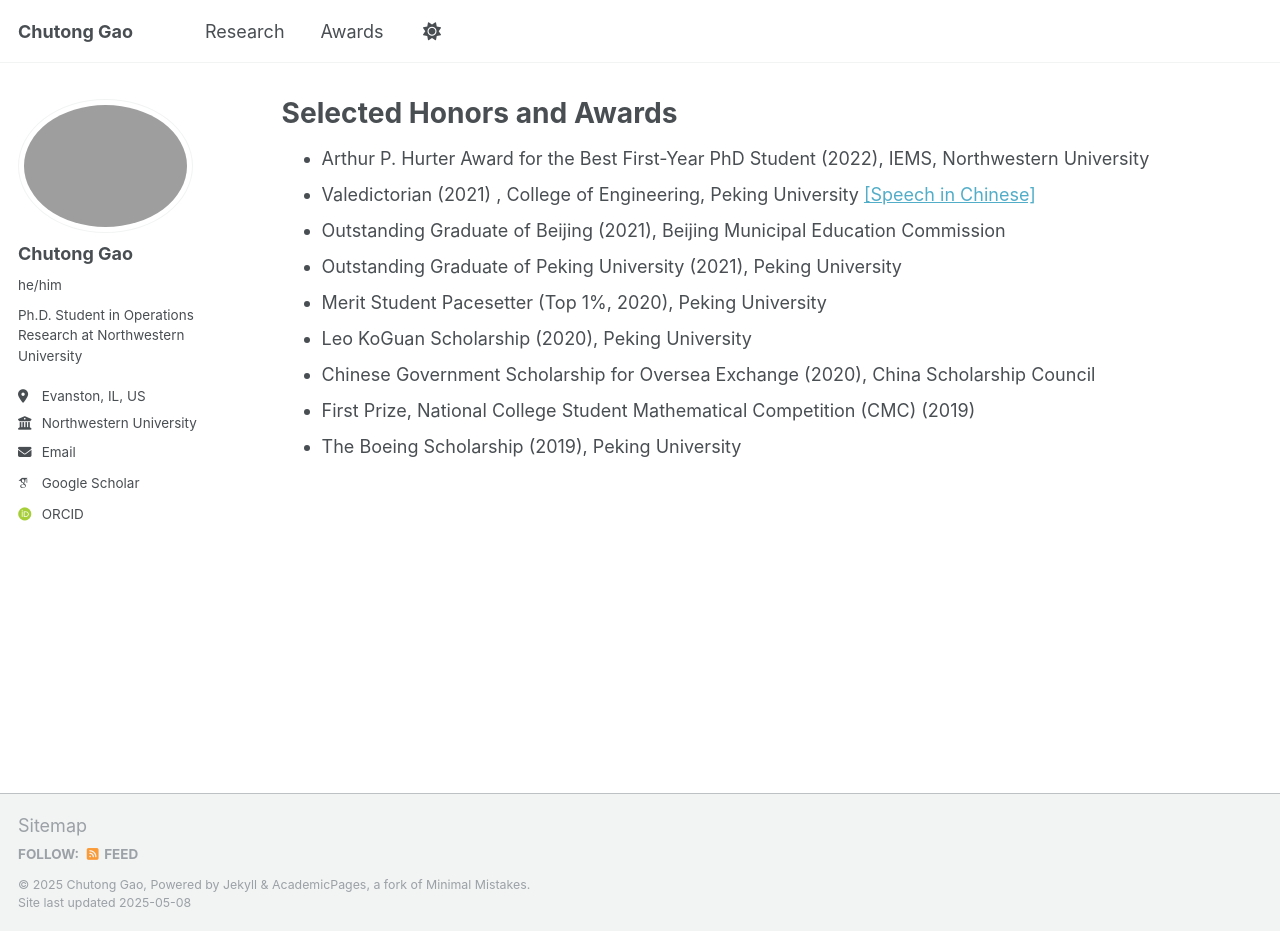
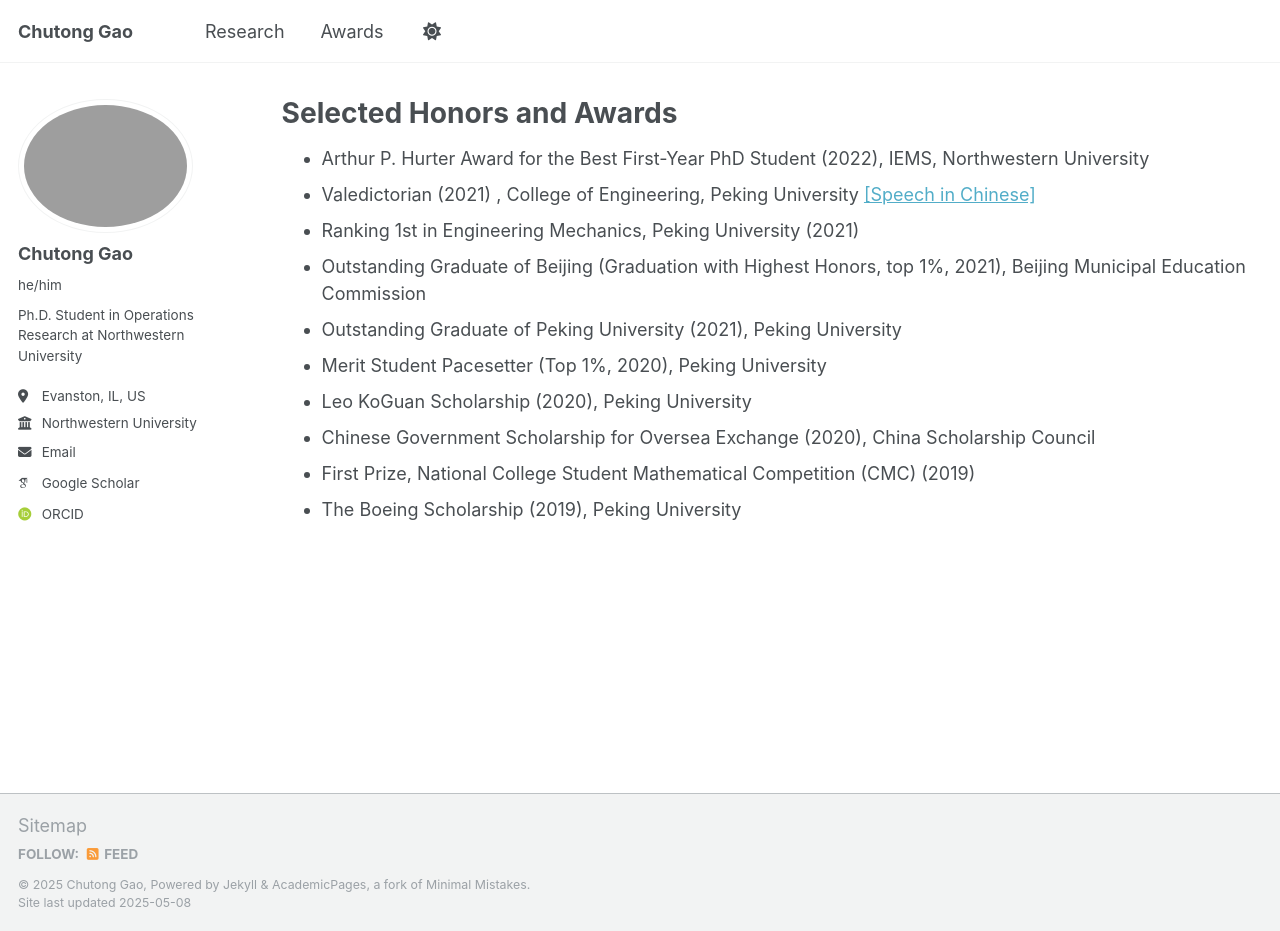
Before and after one commit to chutonggao/chutonggao.github.io, a Jekyll site: the page built from _pages/awards.md, in a window 1280 px wide and 931 px high. Built offline with Jekyll 4.4.1, drawn with Linux system fonts in a browser that asks for light colours; some web fonts are replaced.

Commit message:
Update awards.md

```diff
--- a/_pages/awards.md
+++ b/_pages/awards.md
@@ -6,7 +6,8 @@ author_profile: true
 ---
 - Arthur P. Hurter Award for the Best First-Year PhD Student (2022), IEMS, Northwestern University
 - Valedictorian (2021) , College of Engineering, Peking University [[Speech in Chinese]](https://mp.weixin.qq.com/s/0sV8uBQyEGR3Y8oDuxxEnQ)
-- Outstanding Graduate of Beijing (2021), Beijing Municipal Education Commission
+- Ranking 1st in Engineering Mechanics, Peking University (2021)
+- Outstanding Graduate of Beijing (Graduation with Highest Honors, top 1%, 2021), Beijing Municipal Education Commission
 - Outstanding Graduate of Peking University (2021), Peking University
 - Merit Student Pacesetter (Top 1%, 2020), Peking University
 - Leo KoGuan Scholarship (2020), Peking University
```
